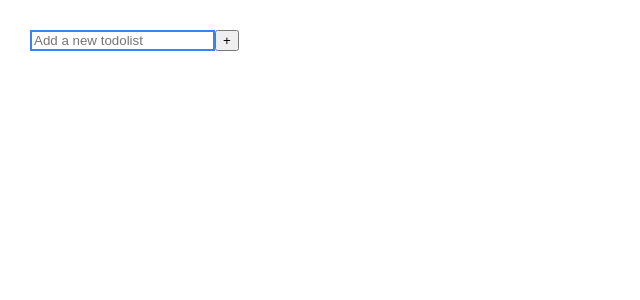
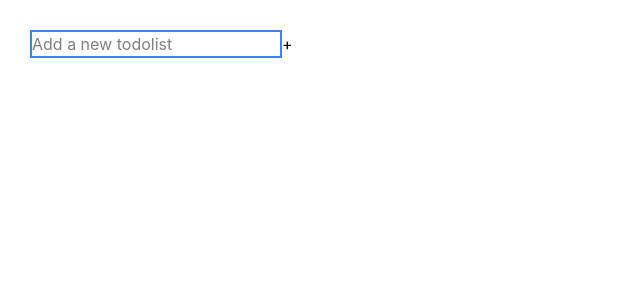
Before and after one commit to TatsianaKedrova/todolist-homework_project, a React (Vite) app: page / in a window 1280 px wide. Shown: the top 300 px of the page, without its empty margins (0-640 px from the left). Built offline with nearby package versions, Linux system fonts and the light colour scheme.

Commit message:
added tailwind/vite plugin

```diff
--- a/package.json
+++ b/package.json
@@ -10,10 +10,12 @@
     "preview": "vite preview"
   },
   "dependencies": {
+    "@tailwindcss/vite": "^4.3.1",
     "immer": "^11.1.8",
     "nanoid": "^5.1.11",
     "react": "19.0.0",
     "react-dom": "19.0.0",
+    "tailwindcss": "^4.3.1",
     "zustand": "^5.0.14"
   },
   "devDependencies": {
--- a/src/components/AddItemForm.tsx
+++ b/src/components/AddItemForm.tsx
@@ -95,6 +95,7 @@ export const AddItemForm = ({
           setHasError(false);
         }}
         onKeyDown={handleKeyDown}
+        autoFocus
       />
       <button onClick={handleAddTask} onMouseDown={(e) => e.preventDefault()}>
         +
--- a/src/index.css
+++ b/src/index.css
@@ -1,3 +1,5 @@
+@import "tailwindcss";
+
 :root {
   font-family: Inter, system-ui, Avenir, Helvetica, Arial, sans-serif;
   font-synthesis: none;
--- a/vite.config.ts
+++ b/vite.config.ts
@@ -1,9 +1,10 @@
 import { defineConfig } from "vite";
 import react from "@vitejs/plugin-react-swc";
+import tailwindcss from "@tailwindcss/vite";
 
 // https://vite.dev/config/
 export default defineConfig({
-  plugins: [react()],
+  plugins: [react(), tailwindcss()],
   server: {
     port: 3000, // Keeps the same port CRA used
     open: true, // Automatically opens the browser
```
Also changed, not shown: 1 other file (tests, documents, lock files or other folders).
